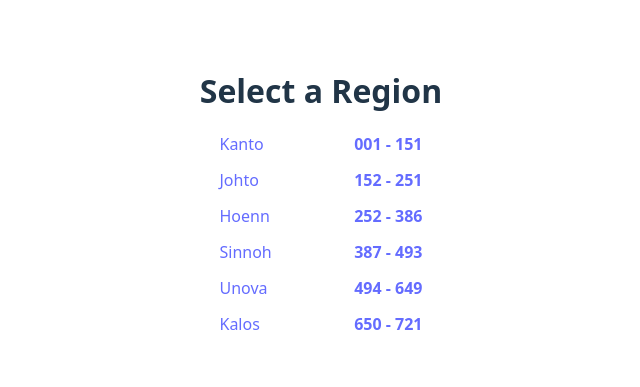
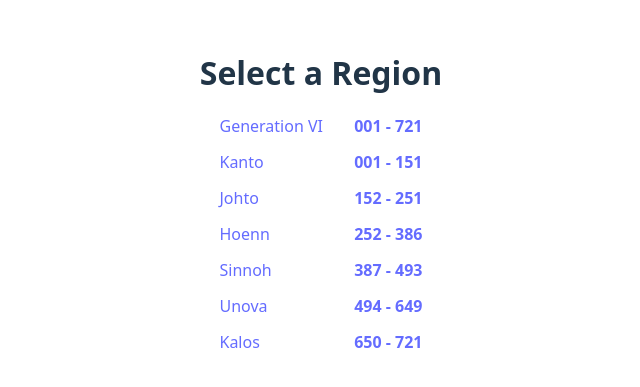
Before and after one commit to hgarcia000/SBA-320H, a React (Vite) app: page / in a window 1280 px wide. Shown: the part 201-588 px from the top of the page, without its empty margins (319-959 px from the left). Built offline with nearby package versions, Linux system fonts and the light colour scheme.

Commit message:
Added functionality to retrieve a list of all Gen 6 pokemon.

```diff
--- a/src/Region.js
+++ b/src/Region.js
@@ -56,7 +56,12 @@
             };
 
         default:
-            return;
+            return {
+                name: 'Generation VI',
+                range: '001 - 721',
+                limit: 721,
+                offset: 0
+            };
     }
 }
 
--- a/src/components/PokeCard.jsx
+++ b/src/components/PokeCard.jsx
@@ -88,7 +88,8 @@
             <div>{data.description}</div>
             <audio ref={audioRef} src={data.latest} />
         </div>
-        <Link to={`/pokelist/${regionId(id)}`}><div>Back to List</div></Link>
+        <Link to={`/pokelist/${regionId(id)}`}><div>Go Back to Region's Pokémon List</div></Link>
+        <Link to={`/pokelist/0`}><div>Go Back to All Pokémon List</div></Link>
         </>
     )
 }
--- a/src/components/PokeList.jsx
+++ b/src/components/PokeList.jsx
@@ -49,7 +49,7 @@
         <Link to={'/'}>
         <p>Go Back</p>
         </Link>
-        <h2>{name} Region</h2>
+        <h2>{name} {id === '0' ? '' : 'Region'}</h2>
             <h1 >Select a Pokémon</h1>
             <div className="list-container">{res}</div>
         <Link to={'/'}>
--- a/src/components/RegionList.jsx
+++ b/src/components/RegionList.jsx
@@ -4,10 +4,10 @@
 
 function RegionList() {
 
-    const regionIndecies = ['1', '2', '3', '4', '5', '6'];
+    const regionIndecies = ['0', '1', '2', '3', '4', '5', '6'];
 
     const regionListItems = regionIndecies.map(element => {
-        return <RegionListItem key={regionIndecies.indexOf(element) + 1} id={element} name={region(element).name} range={region(element).range} />
+        return <RegionListItem key={regionIndecies.indexOf(element)} id={element} name={region(element).name} range={region(element).range} />
     })
 
     return (
```
